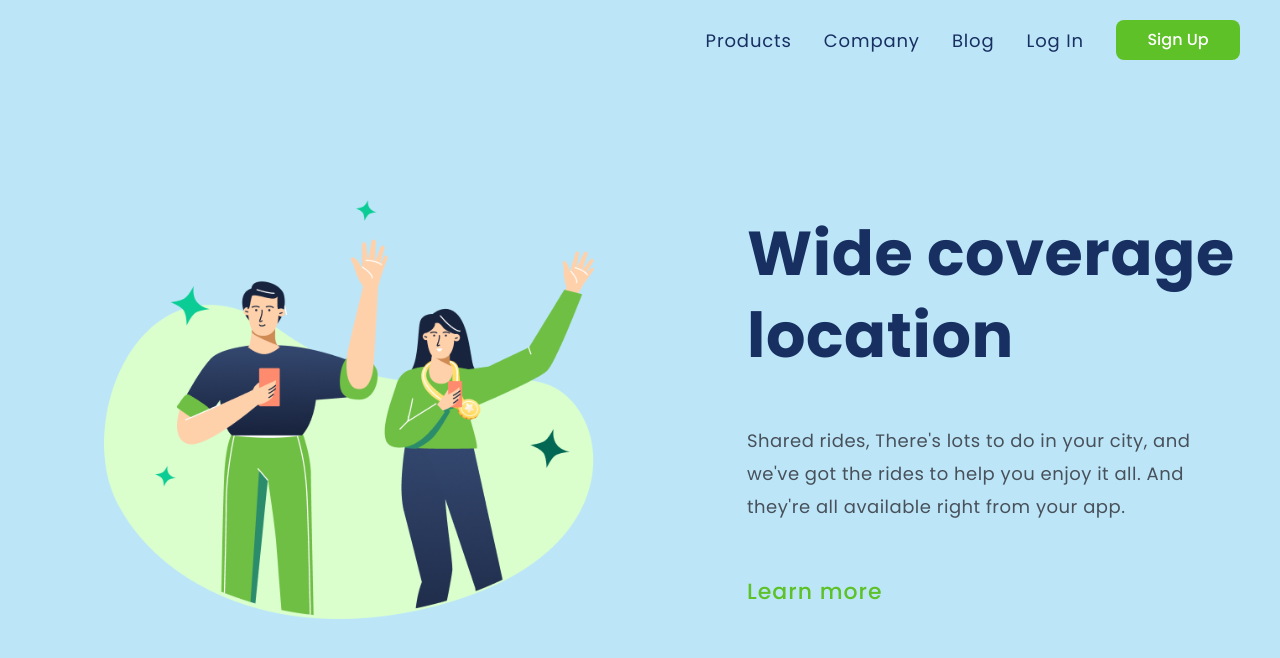
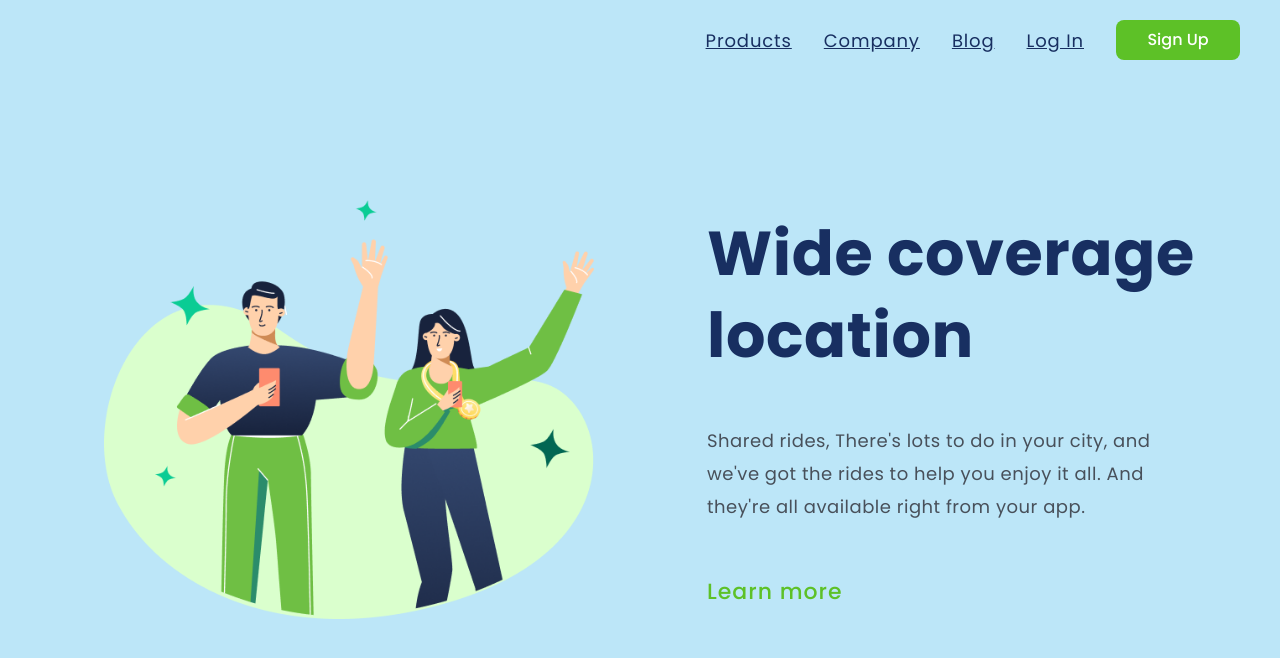
Before and after one commit to nexuscleo/coverage-location, a plain HTML site: page index.html in a window 1280 px wide. Drawn offline with Linux system fonts and the light colour scheme.

Commit message:
Melhoria na semantica da pagina

```diff
--- a/index.html
+++ b/index.html
@@ -3,16 +3,16 @@
     <head>
         <meta charset="UTF-8">
         <meta name="viewport" content="width=device-width, initial-scale=1.0">
-        <link rel="stylesheet" href="./style.css"></link>
-        <title>Positive</title>
+        <link rel="stylesheet" href="./style.css">
+        <title>Positive - Wide Coverage Location</title>
     </head>
 
     <body>
         <header>
-            <a class="link-header">Products</a>
-            <a class="link-header">Company</a>
-            <a class="link-header">Blog</a>
-            <a class="link-header">Log In</a>
+            <a href="#" class="link-header">Products</a>
+            <a href="#" class="link-header">Company</a>
+            <a href="#" class="link-header">Blog</a>
+            <a href="#" class="link-header">Log In</a>
             <button class="btn-header">Sign Up</button>
         </header>
 
@@ -26,7 +26,7 @@
                     and we've got the rides to help you enjoy it all.
                     And they're all available right from your app.
                 </p>
-                <button class="btn-main">Learn more</button>
+                <a href="#" class="btn-main">Learn more</a>
             </section>
         </main>
     </body>
--- a/style.css
+++ b/style.css
@@ -74,6 +74,7 @@ p {
     border: none;
     cursor: pointer;
     background: transparent;
+    text-decoration: none; /* Remove sublinhado do link */
 }
 
 /* ESTILOS PARA TELAS MAIORES */
@@ -102,7 +103,8 @@ p {
         padding: 0 40px; /* Adiciona espaçamento nas laterais do main */
         justify-content: center; /* Centraliza o conjunto imagem+texto */
         align-items: center;
-        margin-top: 100px;
+        margin: 100px auto 0; /* Centraliza o main na página */
+        max-width: 1200px; /* Limita a largura máxima do conteúdo */
     }
 
     h1 {
@@ -145,7 +147,12 @@ p {
     }
 
     .btn-main:hover,
+    .link-header:hover {
+        opacity: 0.8;
+    }
+
     .btn-header:hover {
-        color: #339f1d;
+        background-color: #4a9d1c; /* Escurece o fundo ao passar o mouse */
+        opacity: 0.9;
     }
 }
```
